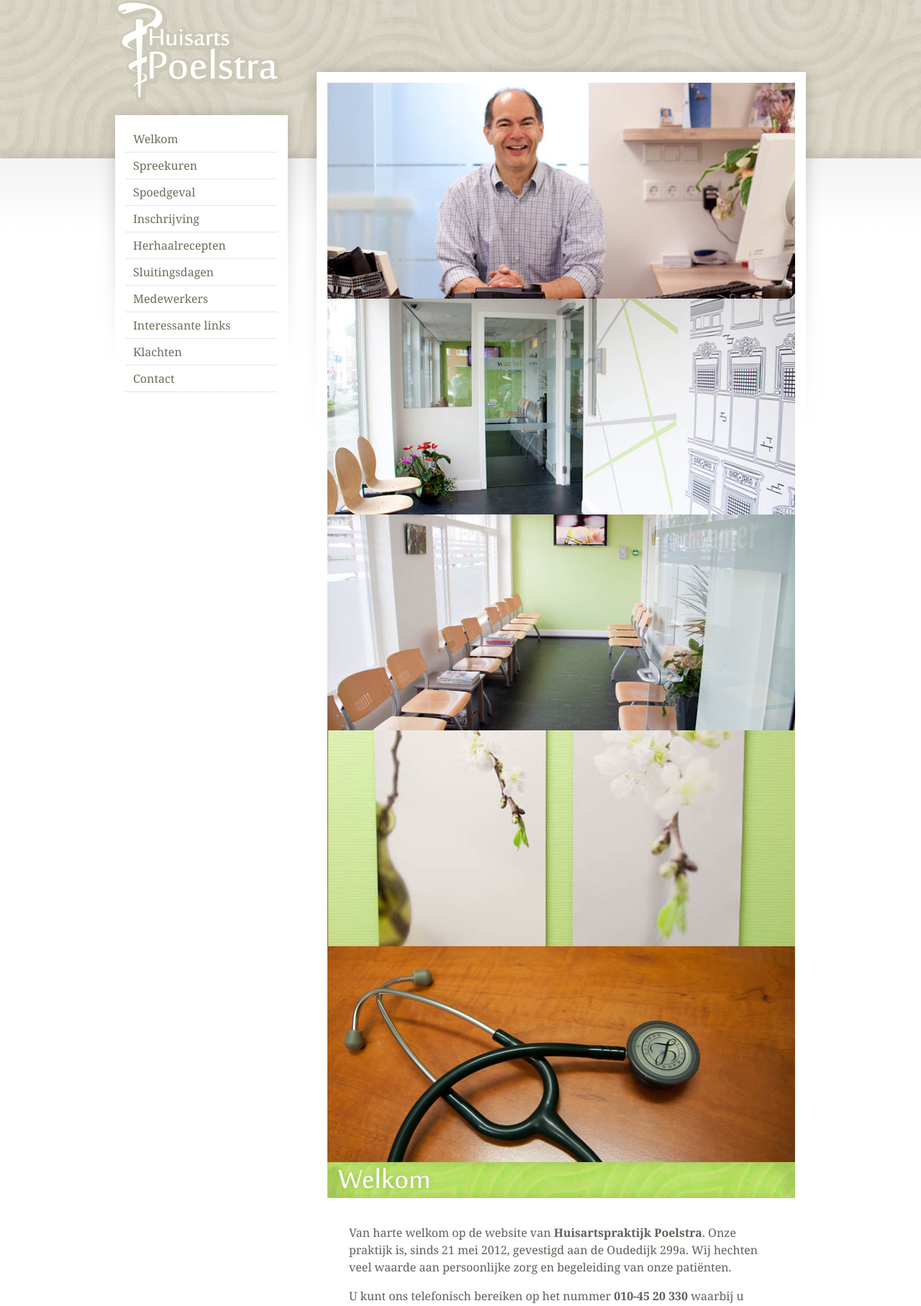
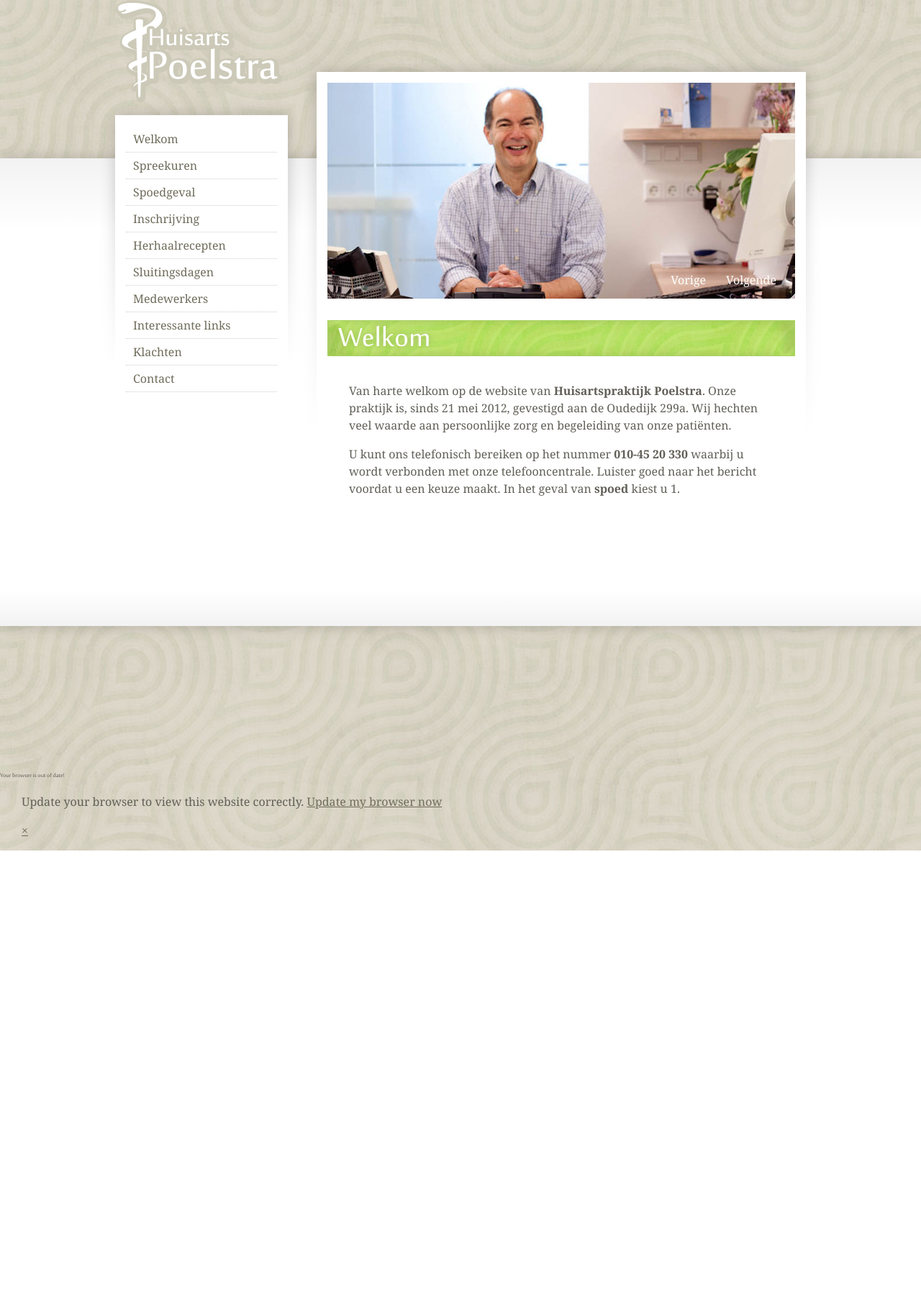
Before and after one commit to floatplane-dev/huisarts-poelstra, a Node project: template src/templates/pages/index.nunjucks in a window 1280 px wide. Shown: the top 1815 px of the page at 72% size. After the commit the page ends 1182 px from the top, so only its background shows below. Run offline with Node 20 templates, Linux system fonts and the light colour scheme; the template is opened without the code that fills it, so the values that code supplies are empty; style sheets or scripts are compiled from the project's sources; some libraries are stand-ins or nearby versions; some web fonts are replaced.

Commit message:
Perfect photo carousel logic

```diff
--- a/src/styles/partials/_common.scss
+++ b/src/styles/partials/_common.scss
@@ -209,9 +209,56 @@
         position: relative;
         z-index: 2;
       }
-      .photos {
-        img {
-          max-width: 100%;
+      .carousel {
+        position: relative;
+        &.next {
+          img {
+            transform: translateX(20%);
+            &.outro {
+              transform: translateX(-20%);
+            }
+          }
+        }
+        &.prev {
+          img {
+            transform: translateX(-20%);
+            &.outro {
+              transform: translateX(20%);
+            }
+          }
+        }
+        .buttons {
+          position: absolute;
+          right: 0;
+          bottom: 0;
+          z-index: 10;
+          margin: 10px 12px;
+          display: flex;
+          text-shadow: 0 1px 2px rgba(black, 0.3);
+        }
+        .photos {
+          position: relative;
+          overflow: hidden;
+          margin-bottom: 30px;
+          img {
+            max-width: 100%;
+            opacity: 0;
+            &:not(:first-child) {
+              position: absolute;
+              left: 0;
+              top: 0;
+            }
+            &.active,
+            &.outro {
+              transition: all 900ms ease;
+              transition-property: transform, opacity;
+            }
+            &.active {
+              z-index: 9;
+              opacity: 1;
+              transform: translateX(0%) !important;
+            }
+          }
         }
       }
     }
--- a/src/templates/pages/index.nunjucks
+++ b/src/templates/pages/index.nunjucks
@@ -6,14 +6,22 @@
 {% block id %}landing{% endblock %}
 {% block main %}
 
-  <div class="photos">
-    <img src="/assets/images/huisart-frank-poelstra-consultatie.jpg" alt="Huisarts Frank Poelstra in zijn consultatieruimte">
-    <img src="/assets/images/balie.jpg" alt="Balie van Huisartspraktijk Poelstra">
-    <img src="/assets/images/wachtzaal.jpg" alt="Wachtzaal van Huisartspraktijk Poelstra">
-    <img src="/assets/images/kunstwerk.jpg" alt="Kunstwerk in Huisartspraktijk Poelstra">
-    <img src="/assets/images/stethoscoop.jpg" alt="Stethoscoop van huisarts Frank Poelstra op houten tafel">
+  <div class="carousel next">
+    <div class="photos">
+      <img src="/assets/images/huisart-frank-poelstra-consultatie.jpg" alt="Huisarts Frank Poelstra in zijn consultatieruimte" class="active">
+      <img src="/assets/images/stethoscoop.jpg" alt="Stethoscoop van huisarts Frank Poelstra op houten tafel">
+      <img src="/assets/images/kunstwerk.jpg" alt="Kunstwerk in Huisartspraktijk Poelstra">
+      <img src="/assets/images/balie.jpg" alt="Balie van Huisartspraktijk Poelstra">
+      <img src="/assets/images/wachtzaal.jpg" alt="Wachtzaal van Huisartspraktijk Poelstra">
+    </div>
+    <div class="buttons">
+      <button class="prev">Vorige</button>
+      <button class="next">Volgende</button>
+    </div>
   </div>
-  <h1><span>Welkom</span></h1>
+  <h1>
+    <span>Welkom</span>
+  </h1>
   <p>Van harte welkom op de website van <strong>Huisartspraktijk Poelstra</strong>. Onze praktijk is, sinds 21 mei 2012, gevestigd aan de Oudedijk 299a. Wij hechten veel waarde aan persoonlijke zorg en begeleiding van onze patiënten.</p>
   <p>U kunt ons telefonisch bereiken op het nummer <strong>010-45 20 330</strong> waarbij u wordt verbonden met onze telefooncentrale. Luister goed naar het bericht voordat u een keuze maakt. In het geval van <strong>spoed</strong> kiest u 1.</p>
 
```
Also changed, not shown: src/js/scripts.js (+74 -0 lines).
